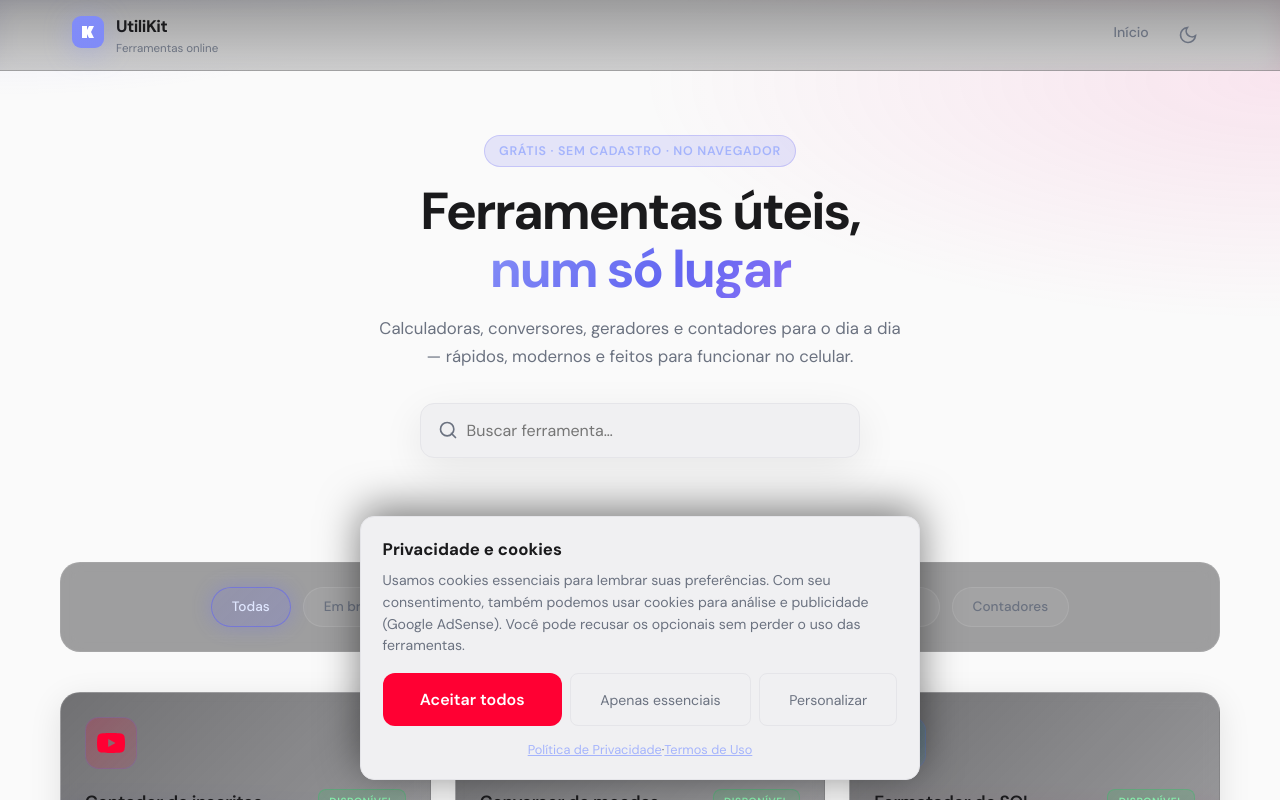
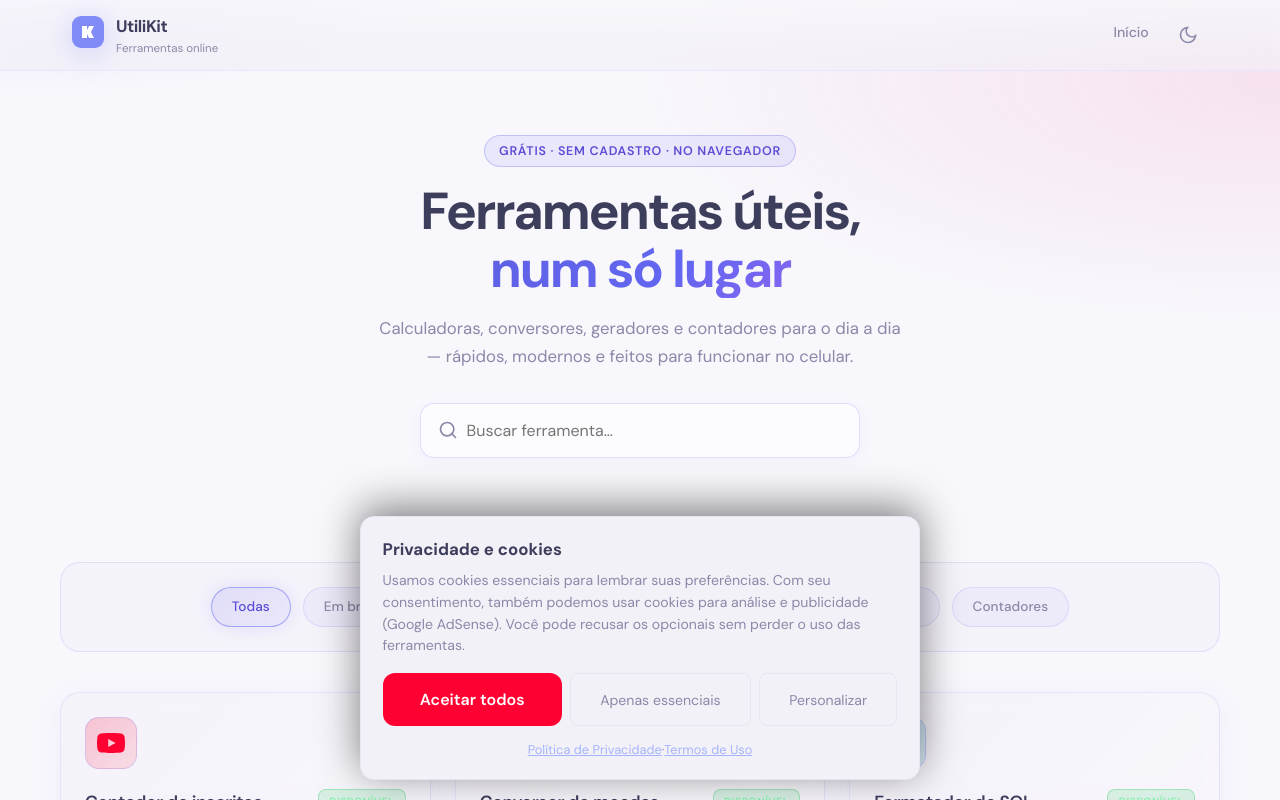
Before and after one commit to EduuD1as/utilikit, a React (Vite) app in the folder client/: page / in a window 1280 px wide. Shown: the top 800 px of the page. Built offline with nearby package versions, Linux system fonts and the light colour scheme; no server answers.

Commit message:
ajuste do tema claro

```diff
--- a/client/src/home.css
+++ b/client/src/home.css
@@ -10,8 +10,16 @@ body {
 
 body:has(.home) {
   background:
-    radial-gradient(ellipse 120% 80% at 0% -20%, rgba(99, 102, 241, 0.25) 0%, transparent 40%),
-    radial-gradient(ellipse 100% 60% at 100% 10%, rgba(236, 72, 153, 0.12) 0%, transparent 50%),
+    radial-gradient(
+      ellipse 120% 80% at 0% -20%,
+      rgba(99, 102, 241, 0.25) 0%,
+      transparent 40%
+    ),
+    radial-gradient(
+      ellipse 100% 60% at 100% 10%,
+      rgba(236, 72, 153, 0.12) 0%,
+      transparent 50%
+    ),
     var(--bg);
   background-attachment: fixed;
 }
@@ -22,8 +30,22 @@ body:has(.home) {
   top: 0;
   z-index: 60;
   backdrop-filter: blur(12px) brightness(1.1);
-  background: linear-gradient(180deg, rgba(10, 10, 12, 0.4) 0%, rgba(10, 10, 12, 0.2) 100%);
+  background: linear-gradient(
+    180deg,
+    rgba(10, 10, 12, 0.4) 0%,
+    rgba(10, 10, 12, 0.2) 100%
+  );
   border-bottom: 1px solid rgba(255, 255, 255, 0.05);
+}
+
+[data-theme="light"] .site-header {
+  backdrop-filter: blur(12px) brightness(0.98);
+  background: linear-gradient(
+    180deg,
+    rgba(248, 247, 252, 0.8) 0%,
+    rgba(243, 241, 248, 0.6) 100%
+  );
+  border-bottom: 1px solid rgba(99, 102, 241, 0.1);
 }
 
 .site-header__inner {
@@ -81,7 +103,9 @@ body:has(.home) {
   text-decoration: none;
   padding: 0.45rem 0.85rem;
   border-radius: 8px;
-  transition: color 0.2s, background 0.2s;
+  transition:
+    color 0.2s,
+    background 0.2s;
 }
 
 .site-header__link:hover {
@@ -164,6 +188,12 @@ body:has(.home) {
   border: 1px solid rgba(99, 102, 241, 0.25);
 }
 
+[data-theme="light"] .home-hero__eyebrow {
+  color: #5b4dd6;
+  background: rgba(99, 102, 241, 0.1);
+  border: 1px solid rgba(99, 102, 241, 0.3);
+}
+
 .home-hero__title {
   font-size: clamp(2rem, 6vw, 3.25rem);
   font-weight: 700;
@@ -174,6 +204,13 @@ body:has(.home) {
 .home-hero__title-accent {
   display: block;
   background: linear-gradient(135deg, #a5b4fc, #6366f1 55%, #c084fc);
+  -webkit-background-clip: text;
+  background-clip: text;
+  color: transparent;
+}
+
+[data-theme="light"] .home-hero__title-accent {
+  background: linear-gradient(135deg, #5b5cd6, #6366f1 55%, #b366f0);
   -webkit-background-clip: text;
   background-clip: text;
   color: transparent;
@@ -217,12 +254,29 @@ body:has(.home) {
   border-radius: 14px;
   outline: none;
   box-shadow: var(--shadow);
-  transition: border-color 0.2s, box-shadow 0.2s;
+  transition:
+    border-color 0.2s,
+    box-shadow 0.2s;
 }
 
 .home-hero__search-input:focus {
   border-color: var(--brand);
-  box-shadow: 0 0 0 3px var(--brand-soft), var(--shadow);
+  box-shadow:
+    0 0 0 3px var(--brand-soft),
+    var(--shadow);
+}
+
+[data-theme="light"] .home-hero__search-input {
+  background: rgba(255, 255, 255, 0.6);
+  border: 1px solid rgba(99, 102, 241, 0.2);
+  box-shadow: 0 4px 16px rgba(99, 102, 241, 0.04);
+}
+
+[data-theme="light"] .home-hero__search-input:focus {
+  border-color: rgba(99, 102, 241, 0.6);
+  box-shadow:
+    0 0 0 3px rgba(99, 102, 241, 0.1),
+    0 4px 16px rgba(99, 102, 241, 0.04);
 }
 
 .home-hero__stats {
@@ -276,6 +330,12 @@ body:has(.home) {
   border: 1px solid rgba(255, 255, 255, 0.08);
 }
 
+[data-theme="light"] .home-filters {
+  background: rgba(243, 241, 248, 0.6);
+  border: 1px solid rgba(99, 102, 241, 0.15);
+  backdrop-filter: blur(10px);
+}
+
 .home-filter {
   font-family: inherit;
   font-size: 0.85rem;
@@ -289,6 +349,11 @@ body:has(.home) {
   transition: all 0.3s ease;
 }
 
+[data-theme="light"] .home-filter {
+  border: 1px solid rgba(99, 102, 241, 0.15);
+  background: rgba(99, 102, 241, 0.05);
+}
+
 .home-filter:hover {
   color: var(--text);
   background: rgba(255, 255, 255, 0.1);
@@ -298,9 +363,20 @@ body:has(.home) {
 
 .home-filter--active {
   color: #e0e7ff;
-  background: linear-gradient(135deg, var(--brand-soft) 0%, rgba(99, 102, 241, 0.2) 100%);
+  background: linear-gradient(
+    135deg,
+    var(--brand-soft) 0%,
+    rgba(99, 102, 241, 0.2) 100%
+  );
   border-color: rgba(99, 102, 241, 0.6);
   box-shadow: 0 0 20px rgba(99, 102, 241, 0.3);
+}
+
+[data-theme="light"] .home-filter--active {
+  color: #5b4dd6;
+  background: linear-gradient(135deg, rgba(99, 102, 241, 0.15) 0%, rgba(99, 102, 241, 0.08) 100%);
+  border-color: rgba(99, 102, 241, 0.5);
+  box-shadow: 0 0 20px rgba(99, 102, 241, 0.15);
 }
 
 .home-grid {
@@ -322,18 +398,50 @@ body:has(.home) {
   --tool-accent: var(--brand);
   min-height: 180px;
   border-radius: 20px;
-  background: linear-gradient(135deg, rgba(20, 20, 24, 0.6) 0%, rgba(28, 28, 34, 0.4) 100%);
+  background: linear-gradient(
+    135deg,
+    rgba(20, 20, 24, 0.6) 0%,
+    rgba(28, 28, 34, 0.4) 100%
+  );
   border: 1px solid rgba(255, 255, 255, 0.1);
   backdrop-filter: blur(10px);
-  transition: all 0.4s cubic-bezier(0.23, 1, 0.320, 1);
+  transition: all 0.4s cubic-bezier(0.23, 1, 0.32, 1);
   box-shadow: 0 8px 32px rgba(0, 0, 0, 0.1);
+}
+
+[data-theme="light"] .tool-card {
+  background: linear-gradient(
+    135deg,
+    rgba(243, 241, 248, 0.8) 0%,
+    rgba(248, 247, 252, 0.6) 100%
+  );
+  border: 1px solid rgba(99, 102, 241, 0.12);
+  box-shadow: 0 8px 32px rgba(99, 102, 241, 0.06);
 }
 
 .tool-card:not(.tool-card--soon):hover {
   border-color: rgba(99, 102, 241, 0.5);
   transform: translateY(-8px);
-  box-shadow: 0 20px 40px rgba(99, 102, 241, 0.15), 0 0 60px rgba(99, 102, 241, 0.1);
-  background: linear-gradient(135deg, rgba(99, 102, 241, 0.1) 0%, rgba(28, 28, 34, 0.5) 100%);
+  box-shadow:
+    0 20px 40px rgba(99, 102, 241, 0.15),
+    0 0 60px rgba(99, 102, 241, 0.1);
+  background: linear-gradient(
+    135deg,
+    rgba(99, 102, 241, 0.1) 0%,
+    rgba(28, 28, 34, 0.5) 100%
+  );
+}
+
+[data-theme="light"] .tool-card:not(.tool-card--soon):hover {
+  border-color: rgba(99, 102, 241, 0.4);
+  box-shadow:
+    0 20px 40px rgba(99, 102, 241, 0.1),
+    0 0 60px rgba(99, 102, 241, 0.08);
+  background: linear-gradient(
+    135deg,
+    rgba(99, 102, 241, 0.08) 0%,
+    rgba(248, 247, 252, 0.4) 100%
+  );
 }
 
 .tool-card--soon {
@@ -368,7 +476,11 @@ body:has(.home) {
   display: grid;
   place-items: center;
   border-radius: 14px;
-  background: linear-gradient(135deg, color-mix(in srgb, var(--tool-accent) 20%, transparent) 0%, color-mix(in srgb, var(--tool-accent) 10%, transparent) 100%);
+  background: linear-gradient(
+    135deg,
+    color-mix(in srgb, var(--tool-accent) 20%, transparent) 0%,
+    color-mix(in srgb, var(--tool-accent) 10%, transparent) 100%
+  );
   color: var(--tool-accent);
   border: 1px solid rgba(99, 102, 241, 0.2);
 }
--- a/client/src/index.css
+++ b/client/src/index.css
@@ -11,7 +11,7 @@
   --success: #22c55e;
   --radius: 16px;
   --shadow: 0 12px 40px rgba(0, 0, 0, 0.45);
-  font-family: 'DM Sans', system-ui, sans-serif;
+  font-family: "DM Sans", system-ui, sans-serif;
   color: var(--text);
   background: var(--bg);
   line-height: 1.5;
@@ -20,17 +20,17 @@
 
 /* Tema claro */
 [data-theme="light"] {
-  --bg: #fafafa;
-  --surface: #f0f0f2;
+  --bg: #f8f7fc;
+  --surface: #f3f1f8;
   --surface-elevated: #ffffff;
-  --border: #e5e5e9;
-  --text: #1a1a1c;
-  --text-muted: #6b7280;
+  --border: #e8e4f3;
+  --text: #3d3d5c;
+  --text-muted: #8b88a8;
   --accent: #ff0033;
   --accent-hover: #e6002e;
-  --accent-soft: rgba(255, 0, 51, 0.12);
+  --accent-soft: rgba(255, 0, 51, 0.08);
   --success: #22c55e;
-  --shadow: 0 12px 40px rgba(0, 0, 0, 0.08);
+  --shadow: 0 12px 40px rgba(99, 102, 241, 0.05);
 }
 
 *,
@@ -47,7 +47,11 @@ body {
 
 body:has(.app--youtube) {
   background:
-    radial-gradient(ellipse 80% 50% at 50% -20%, rgba(255, 0, 51, 0.15), transparent),
+    radial-gradient(
+      ellipse 80% 50% at 50% -20%,
+      rgba(255, 0, 51, 0.15),
+      transparent
+    ),
     var(--bg);
 }
 
@@ -87,7 +91,9 @@ body:has(.app--youtube) {
   cursor: pointer;
   flex-shrink: 0;
   border-radius: 14px;
-  transition: transform 0.2s ease, box-shadow 0.2s ease;
+  transition:
+    transform 0.2s ease,
+    box-shadow 0.2s ease;
 }
 
 .logo-btn:hover {
@@ -189,8 +195,15 @@ body:has(.app--youtube) {
 }
 
 @keyframes pulse {
-  0%, 100% { opacity: 1; transform: scale(1); }
-  50% { opacity: 0.45; transform: scale(0.85); }
+  0%,
+  100% {
+    opacity: 1;
+    transform: scale(1);
+  }
+  50% {
+    opacity: 0.45;
+    transform: scale(0.85);
+  }
 }
 
 /* Panel */
@@ -236,7 +249,9 @@ body:has(.app--youtube) {
   border: 1px solid var(--border);
   border-radius: 12px;
   outline: none;
-  transition: border-color 0.2s, box-shadow 0.2s;
+  transition:
+    border-color 0.2s,
+    box-shadow 0.2s;
 }
 
 .search__input::placeholder {
@@ -268,7 +283,9 @@ body:has(.app--youtube) {
   border: none;
   border-radius: 12px;
   cursor: pointer;
-  transition: background 0.2s, transform 0.15s;
+  transition:
+    background 0.2s,
+    transform 0.15s;
 }
 
 .search__btn:hover:not(:disabled) {
@@ -294,7 +311,9 @@ body:has(.app--youtube) {
 }
 
 @keyframes spin {
-  to { transform: rotate(360deg); }
+  to {
+    transform: rotate(360deg);
+  }
 }
 
 /* Alerts */
@@ -485,23 +504,47 @@ body:has(.app--youtube) {
 }
 
 @keyframes digit-old-up {
-  from { transform: translateY(0); opacity: 1; }
-  to { transform: translateY(-110%); opacity: 0.15; }
+  from {
+    transform: translateY(0);
+    opacity: 1;
+  }
+  to {
+    transform: translateY(-110%);
+    opacity: 0.15;
+  }
 }
 
 @keyframes digit-new-up {
-  from { transform: translateY(110%); opacity: 0.15; }
-  to { transform: translateY(0); opacity: 1; }
+  from {
+    transform: translateY(110%);
+    opacity: 0.15;
+  }
+  to {
+    transform: translateY(0);
+    opacity: 1;
+  }
 }
 
 @keyframes digit-old-down {
-  from { transform: translateY(0); opacity: 1; }
-  to { transform: translateY(110%); opacity: 0.15; }
+  from {
+    transform: translateY(0);
+    opacity: 1;
+  }
+  to {
+    transform: translateY(110%);
+    opacity: 0.15;
+  }
 }
 
 @keyframes digit-new-down {
-  from { transform: translateY(-110%); opacity: 0.15; }
-  to { transform: translateY(0); opacity: 1; }
+  from {
+    transform: translateY(-110%);
+    opacity: 0.15;
+  }
+  to {
+    transform: translateY(0);
+    opacity: 1;
+  }
 }
 
 .counter-card__hidden {
@@ -563,7 +606,9 @@ body:has(.app--youtube) {
   padding: 0.5rem 1rem;
   border-radius: 8px;
   cursor: pointer;
-  transition: color 0.2s, border-color 0.2s;
+  transition:
+    color 0.2s,
+    border-color 0.2s;
 }
 
 .btn-ghost:hover {
@@ -723,7 +768,9 @@ body:has(.app--youtube) {
   background: var(--surface-elevated);
   color: var(--accent);
   cursor: pointer;
-  transition: background 0.2s, border-color 0.2s;
+  transition:
+    background 0.2s,
+    border-color 0.2s;
 }
 
 .fx-swap:hover:not(:disabled) {
@@ -945,7 +992,7 @@ body:has(.app--youtube) {
   width: 100%;
   min-height: 0;
   padding: 1.1rem 1.25rem;
-  font-family: 'Cascadia Code', 'Consolas', 'Monaco', monospace;
+  font-family: "Cascadia Code", "Consolas", "Monaco", monospace;
   font-size: clamp(0.85rem, 0.9vw + 0.75rem, 0.95rem);
   line-height: 1.55;
   color: var(--text);
@@ -1059,14 +1106,22 @@ body:has(.app--youtube) {
   padding: 3rem 1.5rem;
   border: 2px dashed rgba(139, 92, 246, 0.3);
   border-radius: 16px;
-  background: linear-gradient(135deg, rgba(139, 92, 246, 0.05) 0%, rgba(139, 92, 246, 0.02) 100%);
+  background: linear-gradient(
+    135deg,
+    rgba(139, 92, 246, 0.05) 0%,
+    rgba(139, 92, 246, 0.02) 100%
+  );
   text-align: center;
   transition: all 0.3s ease;
 }
 
 .doc-upload__zone:hover {
   border-color: rgba(139, 92, 246, 0.6);
-  background: linear-gradient(135deg, rgba(139, 92, 246, 0.1) 0%, rgba(139, 92, 246, 0.05) 100%);
+  background: linear-gradient(
+    135deg,
+    rgba(139, 92, 246, 0.1) 0%,
+    rgba(139, 92, 246, 0.05) 100%
+  );
 }
 
 .doc-upload__icon {
```
